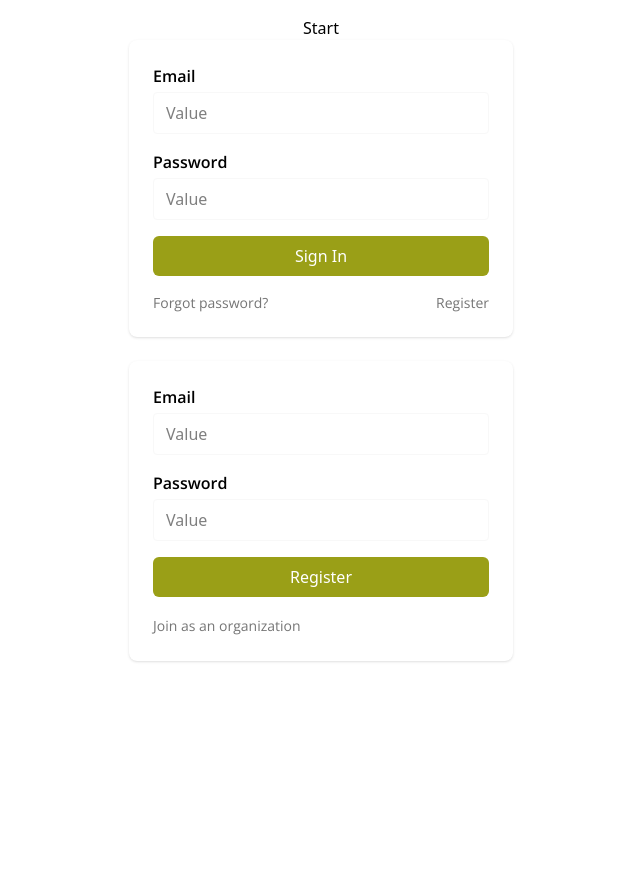
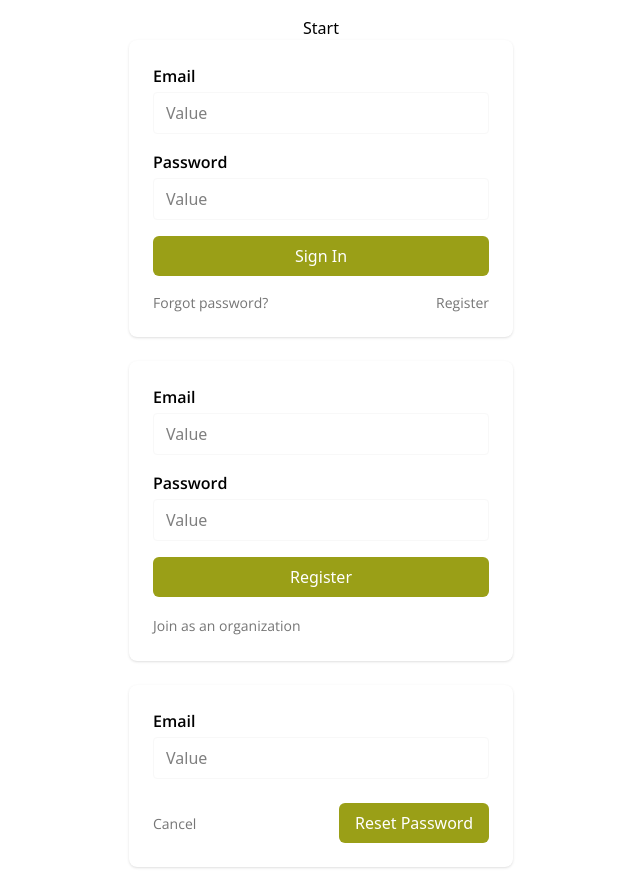
Before and after one commit to DFC-Developers-From-Cyprus/gc-client, a React (Vite) app: page / in a window 1280 px wide. Shown: the whole page, without its empty margins (319-959 px from the left). Before the commit the page ends 800 px from the top, so only its background shows below. Built offline with nearby package versions, Linux system fonts and the light colour scheme.

Commit message:
added Forgot

```diff
--- /dev/null
+++ b/src/ui/components/ForgotComponent/ForgotComponent.tsx
@@ -0,0 +1,97 @@
+import React, { useState } from 'react';
+import * as Form from '@radix-ui/react-form';
+
+import { Button } from '../Button/Button';
+
+interface ForgotComponentProps {
+  /** Callback to return to login view */
+  onCancel: () => void;
+}
+
+export function ForgotComponent({ onCancel }: ForgotComponentProps) {
+  // шаги: 'initial' — ввод email и кнопки Cancel/Reset
+  // 'confirm' — ввод кода и кнопка Submit
+  const [step, setStep] = useState<'initial' | 'confirm'>('initial');
+
+  const handleReset = () => {
+    // переходим к шагу подтверждения
+    setStep('confirm');
+  };
+
+  const handleSubmit = (e: React.FormEvent) => {
+    e.preventDefault();
+    alert('Submit clicked');
+  };
+
+  return (
+    <div className="bg-white rounded-lg shadow p-6 w-full max-w-sm space-y-4">
+      {step === 'initial' && (
+        <Form.Root onSubmit={(e) => e.preventDefault()} className="space-y-4">
+          {/* Email Field */}
+          <Form.Field name="email">
+            <div className="flex flex-col">
+              <Form.Label className="body-3 mb-1" htmlFor="email">
+                Email
+              </Form.Label>
+              <Form.Control asChild>
+                <input
+                  id="email"
+                  type="email"
+                  required
+                  placeholder="Value"
+                  className="w-full border border-card-bg rounded px-3 py-2 focus:outline-none focus:ring-2 focus:ring-active"
+                />
+              </Form.Control>
+              <Form.Message match="valueMissing" className="text-red-500 text-sm mt-1">
+                Please enter your email
+              </Form.Message>
+              <Form.Message match="typeMismatch" className="text-red-500 text-sm mt-1">
+                Invalid email address
+              </Form.Message>
+            </div>
+          </Form.Field>
+
+          {/* Action buttons */}
+          <div className="flex items-center justify-between pt-2">
+            <button type="button" onClick={onCancel} className="text-link body-1 hover:underline">
+              Cancel
+            </button>
+            <Button
+              states={[{ label: 'Reset Password' }, { label: 'Resetting...' }]}
+              onClick={handleReset}
+            />
+          </div>
+        </Form.Root>
+      )}
+
+      {step === 'confirm' && (
+        <Form.Root onSubmit={handleSubmit} className="space-y-4">
+          {/* Code Entry Field */}
+          <Form.Field name="code">
+            <div className="flex flex-col">
+              <Form.Label className="body-3 mb-1" htmlFor="code"></Form.Label>
+              <Form.Control asChild>
+                <input
+                  id="code"
+                  type="text"
+                  required
+                  placeholder="ENTER CODE"
+                  className="w-full border border-card-bg rounded px-3 py-2 focus:outline-none focus:ring-2 focus:ring-active"
+                />
+              </Form.Control>
+            </div>
+          </Form.Field>
+
+          {/* Submit Button */}
+          <div className="pt-2">
+            <Button
+              states={[{ label: 'Submit' }, { label: 'Submitting...' }]}
+              type="submit"
+              className="w-full"
+            />
+          </div>
+        </Form.Root>
+      )}
+    </div>
+  );
+}
--- a/src/ui/pages/StartPage.tsx
+++ b/src/ui/pages/StartPage.tsx
@@ -1,3 +1,4 @@
+import { ForgotComponent } from '../components/ForgotComponent/ForgotComponent';
 import { LoginComponent } from '../components/LoginComponent/LoginComponent';
 import { RegComponent } from '../components/RegComponent/RegComponent';
 
@@ -7,6 +8,11 @@ export function StartPage() {
       Start
       <LoginComponent />
       <RegComponent />
+      <ForgotComponent
+        onCancel={function (): void {
+          throw new Error('Function not implemented.');
+        }}
+      />
     </section>
   );
 }
```
